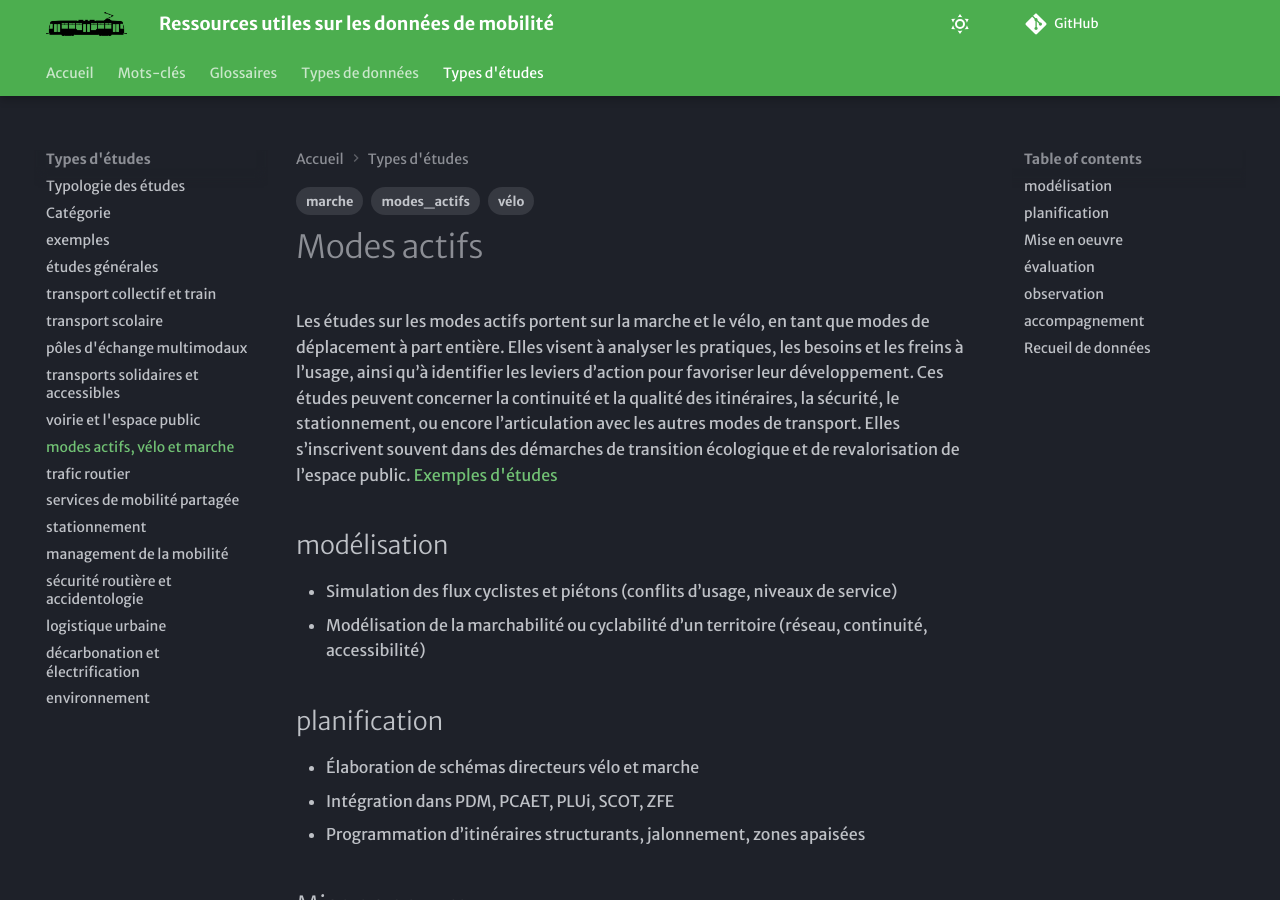
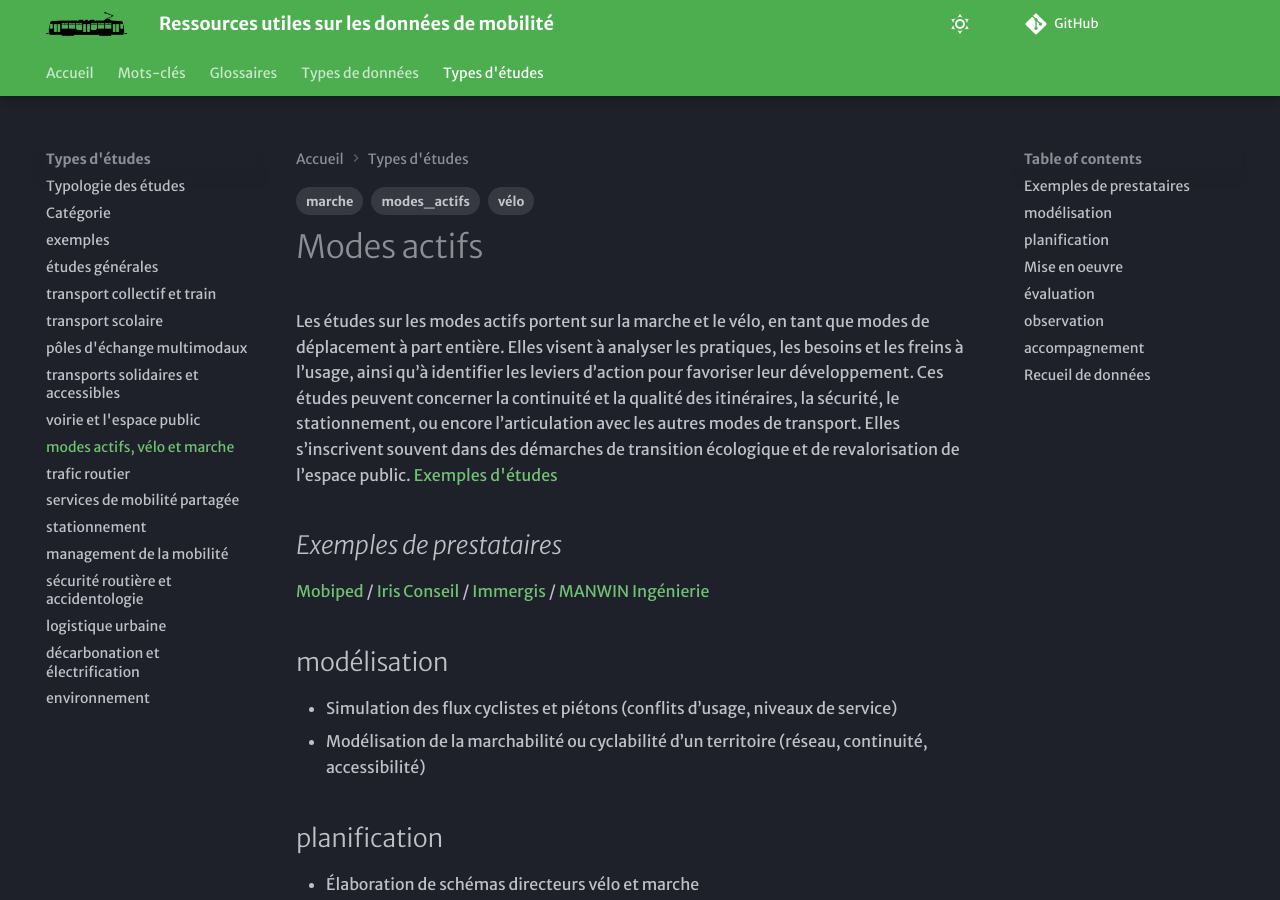
Before and after one commit to xdurang/mobscidat, an MkDocs documentation site: the page built from docs/type_etudes/TE_modes_actifs.md, in a window 1280 px wide and 900 px high. Built offline with MkDocs 1.6.1 and Material for MkDocs 9.7.7, drawn with Linux system fonts in a browser that asks for light colours; some web fonts are replaced; comment, search, counter and statistics services are not loaded.

Commit message:
Update TE_modes_actifs.md

```diff
--- a/docs/type_etudes/TE_modes_actifs.md
+++ b/docs/type_etudes/TE_modes_actifs.md
@@ -8,6 +8,8 @@ tags:
 # Modes actifs
 Les études sur les modes actifs portent sur la marche et le vélo, en tant que modes de déplacement à part entière. Elles visent à analyser les pratiques, les besoins et les freins à l’usage, ainsi qu’à identifier les leviers d’action pour favoriser leur développement. Ces études peuvent concerner la continuité et la qualité des itinéraires, la sécurité, le stationnement, ou encore l’articulation avec les autres modes de transport. Elles s’inscrivent souvent dans des démarches de transition écologique et de revalorisation de l’espace public.
 [Exemples d'études](https://documentsmarches.francemobilites.fr/Search/?sort=score&sortOrder=desc&highlight=true&facet=true&r=1&f_type=DOCUMENT&f_property.FMCode.PublicContractClass.natureOfPrestations_string=Etude%20service&l_property.FMCode.PublicContractClass.natureOfPrestations_string=25&l_property.FMCode.PublicContractClass.metierIndex_string=35&text=modes%20actifs%2Fv%C3%A9lo%2Fmarche&f_property.FMCode.PublicContractClass.metierIndex_string=Circulation%20douce&f_property.FMCode.PublicContractClass.metierIndex_string=Circulation%20cyclable&f_property.FMCode.PublicContractClass.metierIndex_string=Eco-mobilit%C3%A9&f_property.FMCode.PublicContractClass.metierIndex_string=Plan%20de%20d%C3%A9placement%20cyclable)
+## _Exemples de prestataires_
+[Mobiped](https://www.mobiped.com/) / [Iris Conseil](https://irisconseil.com/) / [Immergis](https://immergis.fr/) / [MANWIN Ingénierie](https://www.manwin.fr/)
 
 ## modélisation
 - Simulation des flux cyclistes et piétons (conflits d’usage, niveaux de service)
```
